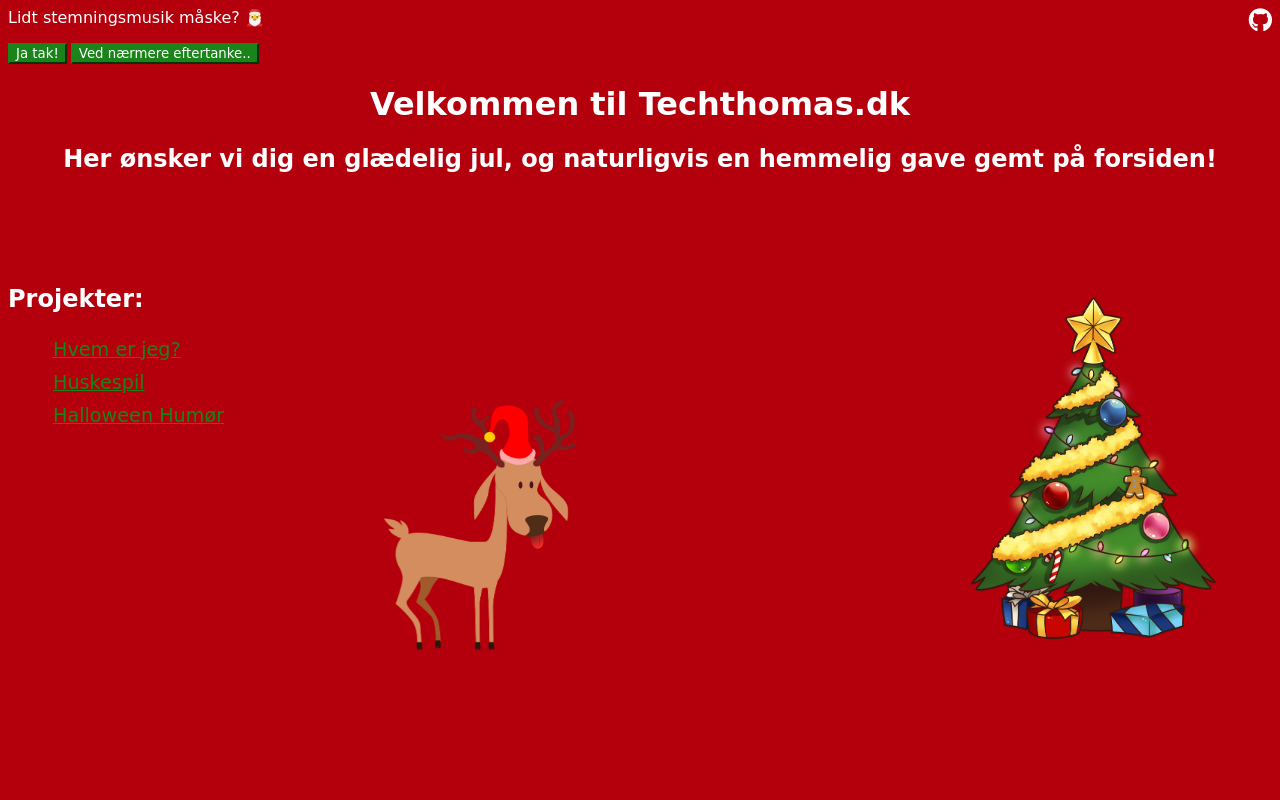
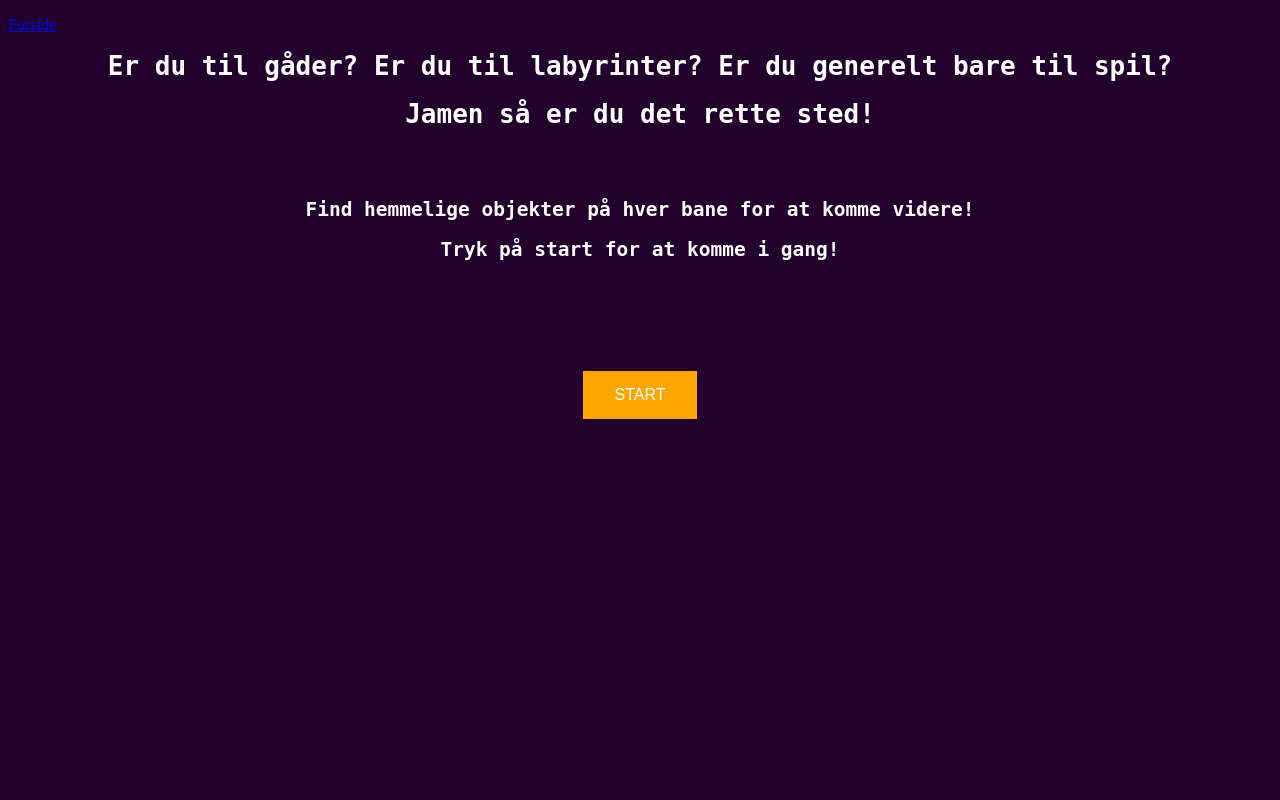
Before and after one commit to Thom9521/HTML, a PHP site: page /labyrint/index.html in a window 1280 px wide. Run offline with PHP 8.4, Linux system fonts and the light colour scheme; some libraries are stand-ins or nearby versions.

Commit message:
Starten på et labyrintspil

```diff
--- a/index.html
+++ b/index.html
@@ -21,13 +21,10 @@
     <audio id="christmasAudio">
         <source src="billeder/Christmas.mp3" type="audio/mpeg">
     </audio>
-
-
-
-
 </head>
 
 <body>
+    <div class="defaultBody">
     <canvas class="snow-canvas" speed="1" interaction="false" size="2" count="80" opacity="0.00001" start-color="rgba(253,252,251,1)"
         end-color="rgba(251,252,253,0.3)" wind-power="0" image="false" width="1366" height="667"></canvas>
     <canvas class="snow-canvas" speed="3" interaction="true" size="6" count="30" start-color="rgba(253,252,251,1)"
@@ -52,7 +49,7 @@
 
     <div id="treeDiv">
         <img id="tree" src="billeder/tree.png" alt="tree">
-        <p id="klik" onclick="secretGift()">.</p>
+        <p id="klik" onclick="secretGift()">O</p>
     </div>
 
     <h2 class="projekter">Projekter:</h2>
@@ -71,6 +68,12 @@
     <script>
         $(".snow-canvas").snow();
     </script>
+    </div>
+    <div class="mobileBody">
+        <p>Hey! Hvis du vil se indholdet må du ønske dig en større skærm i julegave!</p>
+        <p>HO HO HO</p>
+    </div>
 </body>
 
+
 </html>
--- /dev/null
+++ b/labyrint/index.html
@@ -0,0 +1,22 @@
+<!DOCTYPE html>
+<html>
+<head>
+    <meta charset="utf-8" />
+    <meta http-equiv="X-UA-Compatible" content="IE=edge">
+    <title>Labyrint</title>
+    <meta name="viewport" content="width=device-width, initial-scale=1">
+    <link rel="stylesheet" type="text/css" media="screen" href="style.css" />
+    <script src="script.js"></script>
+</head>
+<body style="background-color: rgb(34, 1, 44);">
+        <p><a href="../index.html">Forside</a></p>
+    <h1 class="h1Index">Er du til gåder? Er du til labyrinter? Er du generelt bare til spil?</h1>
+    <h1 class="h1Index">Jamen så er du det rette sted!</h1>
+    <br><br>
+    <h2 class="h2Index">Find hemmelige objekter på hver bane for at komme videre!</h2>
+    <h2 class="h2Index">Tryk på start for at komme i gang!</h2>
+
+    <br><br><br><br><br>
+    <center><a href="/labyrint/level1.html"><button id="startBtn">START</button></center></a>
+</body>
+</html>
--- /dev/null
+++ b/labyrint/style.css
@@ -0,0 +1,31 @@
+/*Index*/
+.h1Index{
+    color: white;
+    text-align: center;
+    font-family: monospace;
+}
+.h2Index{
+    color: white;
+    text-align: center;
+    font-family: monospace;
+}
+#startBtn {
+    background-color: orange; /* Green */
+    border: none;
+    color: white;
+    padding: 15px 32px;
+    text-align: center;
+    text-decoration: none;
+    display: inline-block;
+    font-size: 16px;
+    margin: 4px 2px;
+    cursor: pointer;
+    -webkit-transition-duration: 0.4s; /* Safari */
+    transition-duration: 0.4s;
+}
+
+/*Level 1*/
+.h1Level1{
+    text-align: center;
+    font-family: monospace;
+}
--- a/style.css
+++ b/style.css
@@ -46,14 +46,14 @@ left: 75%;
 
 #klik{
      text-align: center;
-     font-size: 130%;
+     font-size: 33%;
      color: white;
      font-family: cursive;
      position: absolute;
      cursor: pointer;
      color: lightblue;
      position: absolute;
-     top: 63%;
+     top: 71.5%;
      left: 76.5%;
      -webkit-user-select: none; /* Safari */
      -moz-user-select: none; /* Firefox */
@@ -119,3 +119,20 @@ left: 75%;
 	position: fixed;
 	pointer-events: none;
 }
+
+.mobileBody{
+    display: none;
+    font-family: cursive;
+    color: white;
+    font-size: 150%;
+    text-align: center;
+}
+
+@media screen and (max-width: 800px) {
+    .defaultBody {
+        display: none;
+    }
+    .mobileBody{
+        display: inline;
+    }
+}
```
Also changed, not shown: labyrint/level1.html (added, +14 -0 lines), labyrint/script.js (added).
